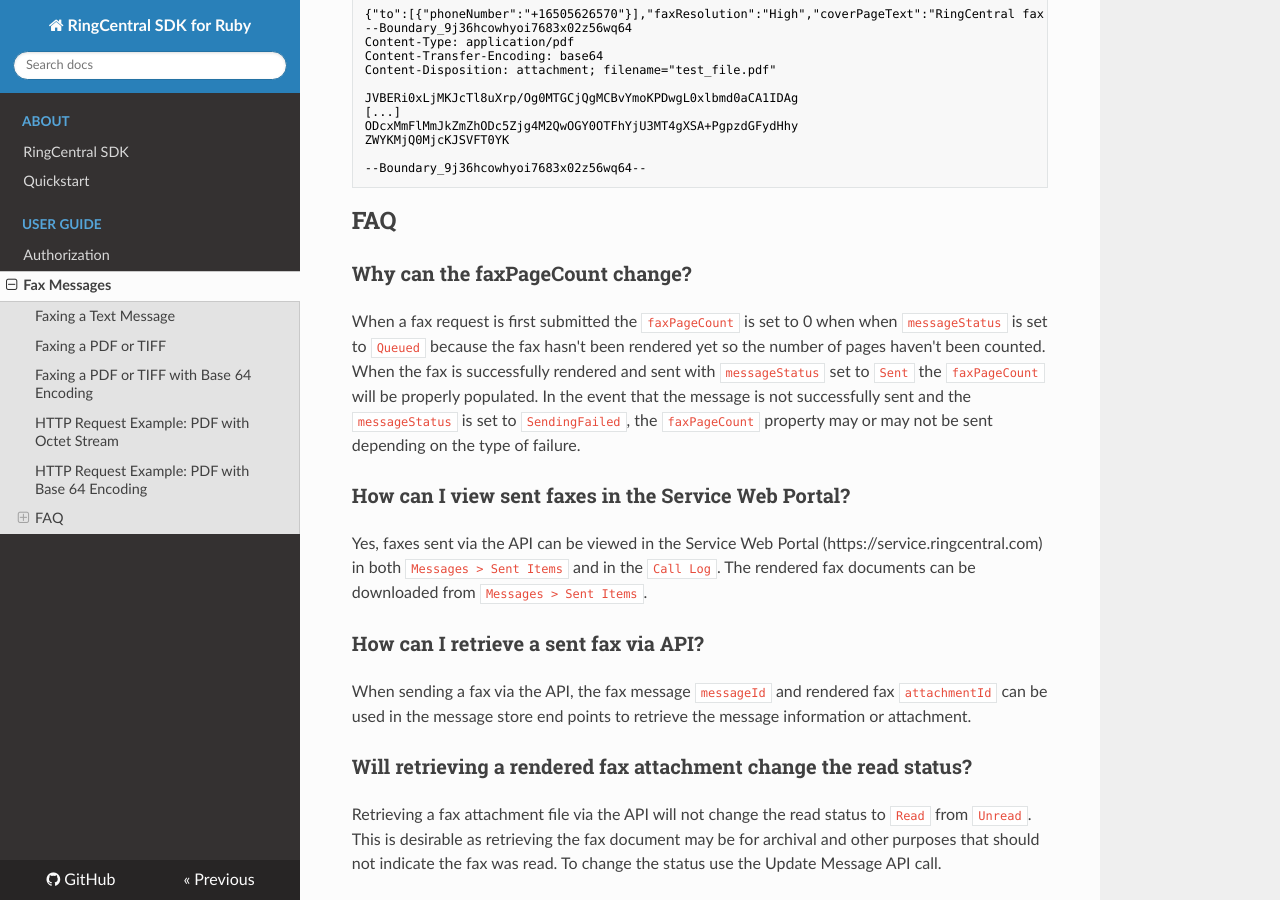
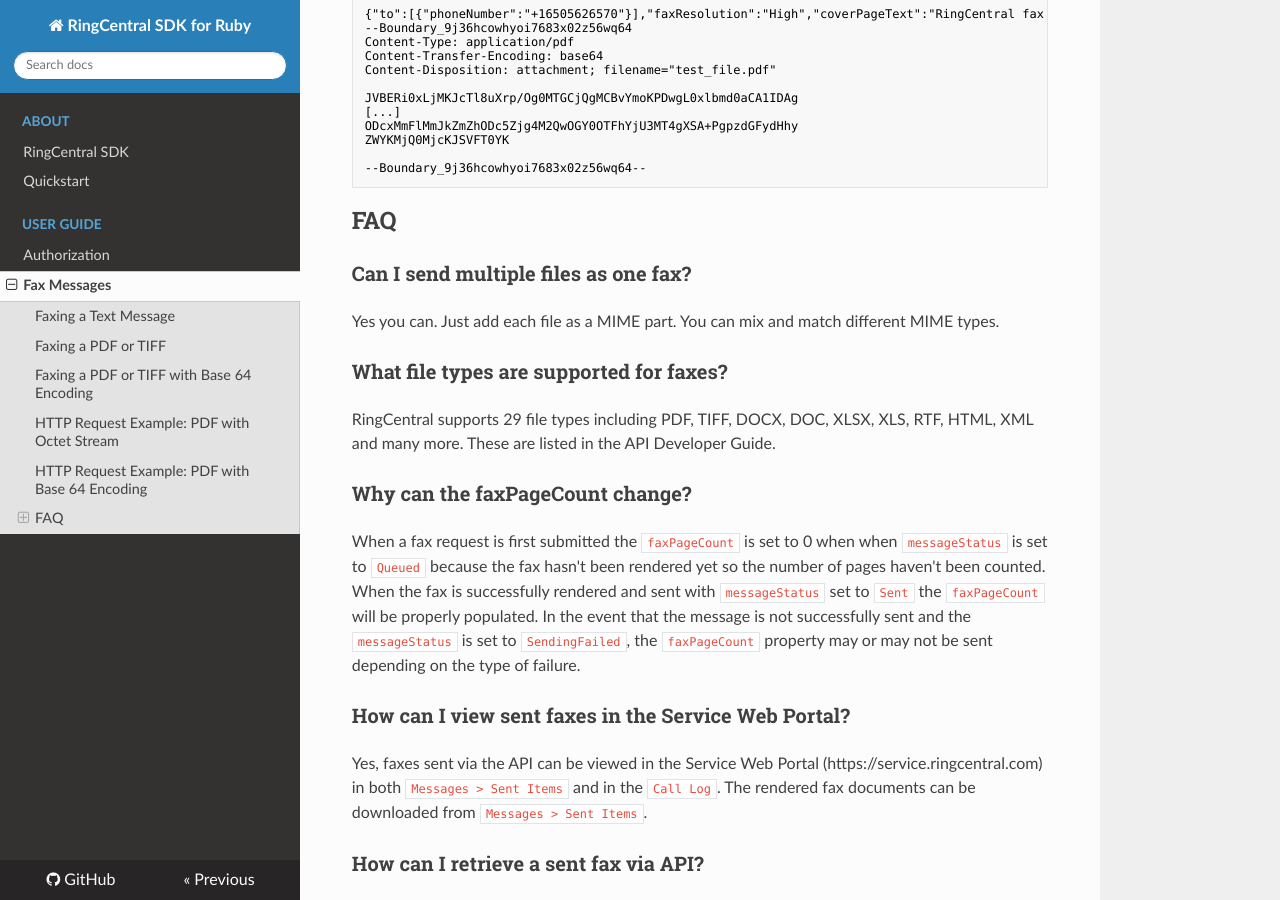
Before and after one commit to grokify/ringcentral-sdk-ruby, an MkDocs documentation site: the page built from docs/usage/messages/Fax-Messages.md, in a window 1280 px wide and 900 px high, scrolled down 2264 px. Built offline with MkDocs 1.6.1, drawn with Linux system fonts in a browser that asks for light colours; nearby versions of some CDN libraries; old or Windows-style settings are respelled for this version of MkDocs.

Commit message:
update fax FAQ

```diff
--- a/docs/usage/messages/Fax-Messages.md
+++ b/docs/usage/messages/Fax-Messages.md
@@ -137,6 +137,14 @@
 
 ## FAQ
 
+### Can I send multiple files as one fax?
+
+Yes you can. Just add each file as a MIME part. You can mix and match different MIME types.
+
+### What file types are supported for faxes?
+
+RingCentral supports 29 file types including PDF, TIFF, DOCX, DOC, XLSX, XLS, RTF, HTML, XML and many more. These are listed in the API Developer Guide.
+
 ### Why can the faxPageCount change?
 
 When a fax request is first submitted the `faxPageCount` is set to 0 when when `messageStatus` is set to `Queued` because the fax hasn't been rendered yet so the number of pages haven't been counted. When the fax is successfully rendered and sent with `messageStatus` set to `Sent` the `faxPageCount` will be properly populated. In the event that the message is not successfully sent and the `messageStatus` is set to `SendingFailed`, the `faxPageCount` property may or may not be sent depending on the type of failure.
```
